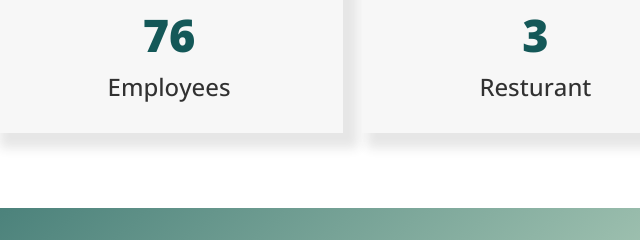
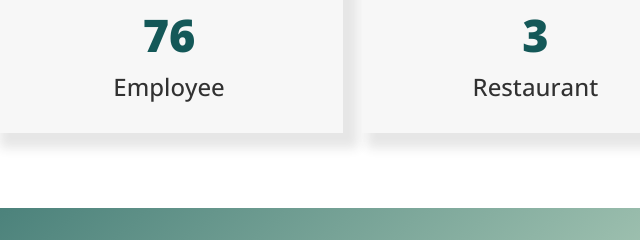
Before and after one commit to Mamoun-AL/le-rose-restaurant, a plain HTML site: page about.html in a window 1280 px wide. Shown: the part 2297-2537 px from the top of the page, 471-1111 px from the left. Drawn offline with nearby package versions, Linux system fonts and the light colour scheme.

Commit message:
Update about.html

```diff
--- a/about.html
+++ b/about.html
@@ -26,7 +26,7 @@
 			<div class="header">
 				<div class="left-header">
 					<ul class="ul1">
-						<li> <a href="">Le Rose Resturant</a> </li>
+						<li> <a href="">Le Rose Restaurant</a> </li>
 					</ul>
 				</div>
 				<div class="right-header">
@@ -86,11 +86,11 @@
 			</div>
 			<div class="sec-box"> <img src="img/chef.png">
 				<p class="number"> 76</p>
-				<p class="g">employees</p>
+				<p class="g">employee</p>
 			</div>
 			<div class="sec-box"> <img src="img/restaurant.png">
 				<p class="number"> 3</p>
-				<p class="g">resturant</p>
+				<p class="g">restaurant</p>
 			</div>
 		</div>
 	</section>
```
